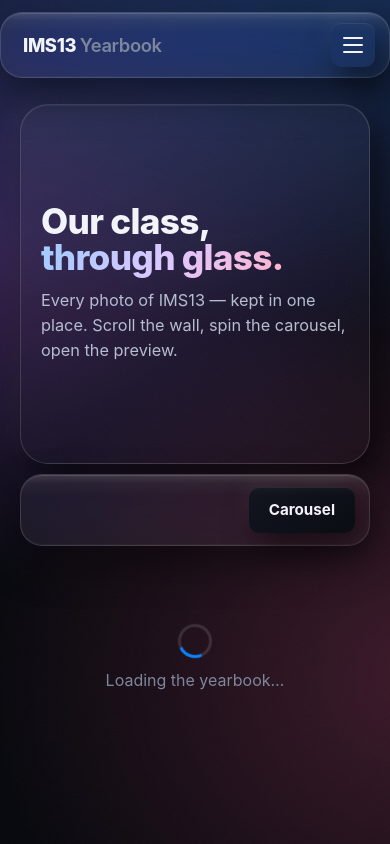
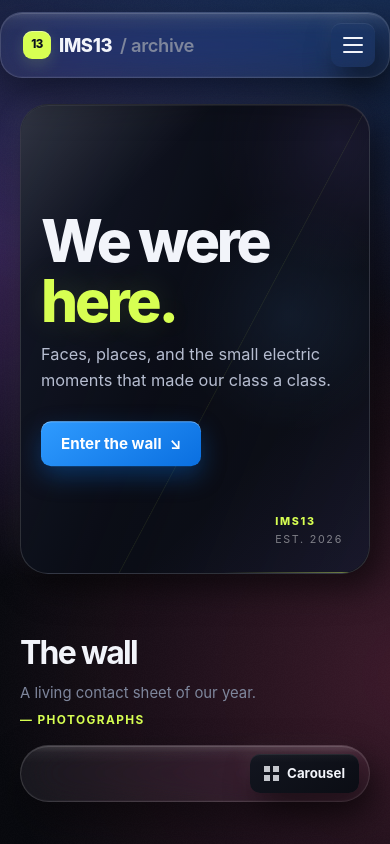
Before and after one commit to hopeese-s/yearbook13, a website: page public/index.html in a window 390 px wide. Shown: the top 844 px of the page. Drawn offline with nearby package versions, Linux system fonts and the light colour scheme.

Commit message:
fix: harden Railway startup and refresh yearbook visual system

```diff
--- a/public/assets/css/base.css
+++ b/public/assets/css/base.css
@@ -27,6 +27,35 @@ body {
   overflow-x: hidden;
 }
 
+body::selection {
+  color: var(--ink-on-accent);
+  background: var(--accent-lime);
+}
+
+::selection {
+  color: var(--ink-on-accent);
+  background: var(--accent-lime);
+}
+
+::-webkit-scrollbar {
+  width: 10px;
+  height: 10px;
+}
+
+::-webkit-scrollbar-track {
+  background: var(--bg-0);
+}
+
+::-webkit-scrollbar-thumb {
+  background: rgba(255, 255, 255, 0.16);
+  border: 3px solid var(--bg-0);
+  border-radius: 999px;
+}
+
+::-webkit-scrollbar-thumb:hover {
+  background: rgba(255, 255, 255, 0.3);
+}
+
 /* Film-grain so the glass has something real to refract. */
 body::before {
   content: '';
@@ -44,6 +73,10 @@ h3 {
   font-family: var(--font-display);
   letter-spacing: -0.02em;
   margin: 0;
+}
+
+h1 {
+  letter-spacing: var(--display-tracking);
 }
 
 a {
--- a/public/assets/css/components.css
+++ b/public/assets/css/components.css
@@ -21,6 +21,23 @@
   letter-spacing: -0.02em;
   white-space: nowrap;
   padding-left: 8px;
+  display: inline-flex;
+  align-items: center;
+  gap: 8px;
+}
+
+.brand-mark {
+  display: grid;
+  place-items: center;
+  width: 28px;
+  height: 28px;
+  border-radius: 9px;
+  color: var(--ink-on-accent);
+  background: var(--accent-lime);
+  font-size: 0.72rem;
+  font-weight: 850;
+  letter-spacing: -0.06em;
+  box-shadow: 0 1px 0 rgba(255, 255, 255, 0.4) inset, 0 5px 16px rgba(215, 255, 82, 0.16);
 }
 
 .brand .year {
@@ -60,7 +77,7 @@
 .dock a[aria-current='page'] {
   color: #fff;
   background: var(--accent-soft);
-  box-shadow: 0 0 0 1px rgba(10, 132, 255, 0.4) inset;
+  box-shadow: 0 0 0 1px rgba(var(--accent-rgb), 0.4) inset;
 }
 
 /* Hamburger (mobile) */
@@ -187,8 +204,8 @@
 .chip.active {
   color: #fff;
   background: var(--accent-soft);
-  border-color: rgba(10, 132, 255, 0.5);
-  box-shadow: 0 0 14px rgba(10, 132, 255, 0.3);
+  border-color: rgba(var(--accent-rgb), 0.5);
+  box-shadow: 0 0 14px rgba(var(--accent-rgb), 0.3);
 }
 
 /* --- Toolbar --- */
@@ -217,6 +234,34 @@
   box-shadow: var(--neu-out);
 }
 
+.hero-archive {
+  min-height: 548px;
+  isolation: isolate;
+  background:
+    linear-gradient(112deg, rgba(20, 25, 42, 0.92) 0%, rgba(10, 13, 23, 0.66) 47%, rgba(15, 18, 30, 0.28) 100%),
+    radial-gradient(circle at 77% 45%, rgba(91, 167, 255, 0.18), transparent 31%),
+    radial-gradient(circle at 91% 8%, rgba(155, 123, 255, 0.22), transparent 24%),
+    var(--bg-1);
+}
+
+.hero-archive::before {
+  content: '';
+  position: absolute;
+  inset: 0;
+  z-index: -1;
+  opacity: 0.5;
+  background: linear-gradient(118deg, transparent 0 58%, rgba(215, 255, 82, 0.16) 58.1%, transparent 58.3%);
+}
+
+.hero-archive::after {
+  content: '';
+  position: absolute;
+  inset: 0;
+  border-radius: inherit;
+  pointer-events: none;
+  background: linear-gradient(135deg, rgba(255, 255, 255, 0.13), transparent 24%, transparent 72%, rgba(155, 123, 255, 0.09));
+}
+
 .hero-canvas,
 .hero-fallback {
   position: absolute;
@@ -230,6 +275,7 @@
   transform: translateY(-50%);
   max-width: 480px;
   pointer-events: none;
+  z-index: 2;
 }
 
 .hero-copy h1 {
@@ -239,16 +285,113 @@
 }
 
 .hero-copy h1 .glass-word {
-  background: linear-gradient(120deg, #9ecbff, #e0c7ff 55%, #ffb3cd);
-  -webkit-background-clip: text;
-  background-clip: text;
-  color: transparent;
+  color: var(--accent-lime);
+  text-shadow: 0 0 34px rgba(215, 255, 82, 0.14);
 }
 
 .hero-copy p {
   color: var(--ink-mid);
   margin: 12px 0 0;
   font-size: 1.02rem;
+}
+
+.hero-action {
+  pointer-events: auto;
+  margin-top: 28px;
+  color: var(--ink-on-accent);
+  background: var(--accent-lime);
+  box-shadow: 0 1px 0 rgba(255, 255, 255, 0.5) inset, 0 16px 32px rgba(215, 255, 82, 0.14);
+}
+
+.hero-index {
+  position: absolute;
+  right: 26px;
+  bottom: 24px;
+  display: grid;
+  gap: 2px;
+  color: rgba(255, 255, 255, 0.46);
+  font-size: 0.67rem;
+  letter-spacing: 0.16em;
+  text-transform: uppercase;
+  z-index: 2;
+}
+
+.hero-index span:first-child {
+  color: var(--accent-lime);
+  font-weight: 800;
+}
+
+.hero-gridline {
+  position: absolute;
+  right: 0;
+  bottom: 0;
+  width: 42%;
+  height: 1px;
+  background: linear-gradient(90deg, transparent, var(--accent-lime));
+  opacity: 0.55;
+}
+
+.hero-mount {
+  position: absolute;
+  inset: 0;
+  z-index: 1;
+  pointer-events: none;
+}
+
+.hero-mount canvas,
+.hero-mount .hero-fallback {
+  pointer-events: auto;
+}
+
+.wall-heading {
+  display: flex;
+  align-items: end;
+  justify-content: space-between;
+  gap: 20px;
+  margin: 54px 0 16px;
+}
+
+.wall-heading .section-title {
+  margin: 0;
+  font-size: clamp(2rem, 4vw, 3.4rem);
+  letter-spacing: var(--display-tracking);
+}
+
+.wall-caption {
+  margin: 4px 0 0;
+  color: var(--ink-lo);
+  font-size: 0.93rem;
+}
+
+.wall-count {
+  color: var(--accent-lime);
+  font-size: 0.74rem;
+  font-weight: 750;
+  letter-spacing: 0.12em;
+  text-transform: uppercase;
+}
+
+.wall-toolbar {
+  border-radius: 999px;
+  padding: 8px 10px;
+  margin-bottom: 16px;
+}
+
+.view-toggle {
+  padding: 9px 14px;
+  font-size: 0.83rem;
+}
+
+.view-glyph {
+  width: 15px;
+  height: 15px;
+  display: inline-block;
+  background:
+    linear-gradient(var(--ink-hi) 0 0) 0 0 / 6px 6px no-repeat,
+    linear-gradient(var(--ink-hi) 0 0) 9px 0 / 6px 6px no-repeat,
+    linear-gradient(var(--ink-hi) 0 0) 0 9px / 6px 6px no-repeat,
+    linear-gradient(var(--ink-hi) 0 0) 9px 9px / 6px 6px no-repeat;
+  opacity: 0.8;
 }
 
 /* --- Cards (photo tiles) --- */
@@ -502,7 +645,7 @@
 
 .filmstrip img.current {
   opacity: 1;
-  box-shadow: 0 0 0 2px var(--accent), 0 0 16px rgba(10, 132, 255, 0.4);
+  box-shadow: 0 0 0 2px var(--accent), 0 0 16px rgba(var(--accent-rgb), 0.4);
   transform: translateY(-2px);
 }
 
@@ -539,8 +682,30 @@
     min-height: 360px;
   }
 
+  .hero-archive {
+    min-height: 470px;
+  }
+
   .hero-copy {
     max-width: 320px;
+  }
+
+  .hero-copy h1 {
+    font-size: clamp(3rem, 15vw, 4.5rem);
+  }
+
+  .hero-mount {
+    opacity: 0.68;
+  }
+
+  .wall-heading {
+    align-items: start;
+    flex-direction: column;
+    gap: 6px;
+  }
+
+  .wall-count {
+    margin: 0;
   }
 
   .mac-window {
--- a/public/assets/css/focus.css
+++ b/public/assets/css/focus.css
@@ -12,6 +12,6 @@
   outline-offset: 2px;
   border-radius: 6px;
   box-shadow:
-    0 0 0 4px rgba(10, 132, 255, 0.22),
-    0 0 18px rgba(10, 132, 255, 0.35);
+    0 0 0 4px rgba(var(--accent-rgb), 0.22),
+    0 0 18px rgba(var(--accent-rgb), 0.35);
 }
--- a/public/assets/css/tokens.css
+++ b/public/assets/css/tokens.css
@@ -22,8 +22,11 @@
   --ink-lo: #7e869c;
 
   /* --- Accent (iOS system blue, dark variant) --- */
-  --accent: #0a84ff;
-  --accent-soft: rgba(10, 132, 255, 0.22);
+  --accent: #5ba7ff;
+  --accent-rgb: 91, 167, 255;
+  --accent-soft: rgba(91, 167, 255, 0.18);
+  --accent-electric: #9b7bff;
+  --accent-lime: #d7ff52;
   --danger: #ff5f6b;
   --warn: #ffd60a;
   --ok: #32d583;
@@ -76,4 +79,9 @@
   --z-content: 10;
   --z-window: 100;
   --z-lightbox: 200;
+
+  /* --- Archive chrome --- */
+  --hairline: rgba(255, 255, 255, 0.11);
+  --ink-on-accent: #08101e;
+  --display-tracking: -0.055em;
 }
--- a/public/assets/js/admin/admin.js
+++ b/public/assets/js/admin/admin.js
@@ -167,7 +167,7 @@ document.getElementById('upload-btn').addEventListener('click', () => {
   const results = document.getElementById('upload-results');
   const button = document.getElementById('upload-btn');
   track.hidden = false;
-  fill.style.width = '0%';
+  fill.style.transform = 'scaleX(0)';
   results.replaceChildren();
   button.disabled = true;
 
@@ -184,7 +184,7 @@ document.getElementById('upload-btn').addEventListener('click', () => {
   const xhr = new XMLHttpRequest();
   xhr.open('POST', '/api/photos');
   xhr.upload.addEventListener('progress', (event) => {
-    if (event.lengthComputable) fill.style.width = `${Math.round((event.loaded / event.total) * 100)}%`;
+    if (event.lengthComputable) fill.style.transform = `scaleX(${event.loaded / event.total})`;
   });
   xhr.addEventListener('load', () => {
     button.disabled = false;
--- a/public/index.html
+++ b/public/index.html
@@ -16,31 +16,42 @@
 </head>
 <body>
   <header class="topbar glass" id="topbar">
-    <a class="brand" href="/">IMS13 <span class="year">Yearbook</span></a>
+    <a class="brand" href="/" aria-label="IMS13 Yearbook home"><span class="brand-mark">13</span><span>IMS13</span> <span class="year">/ archive</span></a>
     <button class="menu-btn" id="menu-btn" type="button" aria-expanded="false" aria-controls="dock" aria-label="Menu">
       <span></span>
     </button>
     <nav class="dock" id="dock" aria-label="Main">
-      <a href="/" aria-current="page">Gallery</a>
-      <a href="/admin.html">Admin</a>
-      <a href="/auth/google?returnTo=/">Sign in</a>
+      <a href="#gallery" aria-current="page">The wall</a>
+      <a href="#carousel-root" id="carousel-nav">Carousel</a>
+      <a href="/admin.html">Curator desk</a>
+      <a class="nav-signin" href="/auth/google?returnTo=/">Sign in</a>
     </nav>
   </header>
 
   <main>
-    <section class="hero" id="hero" aria-label="IMS13 yearbook intro">
+    <section class="hero hero-archive" id="hero" aria-label="IMS13 yearbook intro">
       <div class="hero-copy">
-        <h1>Our class,<br><span class="glass-word">through glass.</span></h1>
-        <p>Every photo of IMS13 — kept in one place. Scroll the wall, spin the carousel, open the preview.</p>
+        <h1>We were<br><span class="glass-word">here.</span></h1>
+        <p>Faces, places, and the small electric moments that made our class a class.</p>
+        <a class="btn primary hero-action" href="#gallery">Enter the wall <span aria-hidden="true">↘</span></a>
       </div>
+      <div class="hero-index" aria-hidden="true"><span>IMS13</span><span>EST. 2026</span></div>
       <div class="hero-mount" id="hero-mount" aria-hidden="true"></div>
+      <div class="hero-gridline" aria-hidden="true"></div>
     </section>
 
     <section id="gallery" aria-label="Photo gallery">
-      <div class="toolbar glass">
+      <div class="wall-heading">
+        <div>
+          <h2 class="section-title">The wall</h2>
+          <p class="wall-caption">A living contact sheet of our year.</p>
+        </div>
+        <p class="wall-count" id="wall-count">— photographs</p>
+      </div>
+      <div class="toolbar glass wall-toolbar">
         <div class="chips" id="collection-chips" role="toolbar" aria-label="Filter by collection"></div>
         <div class="spacer"></div>
-        <button class="btn" id="view-carousel" type="button">Carousel</button>
+        <button class="btn view-toggle" id="view-carousel" type="button"><span class="view-glyph" aria-hidden="true"></span> <span id="view-label">Carousel</span></button>
       </div>
 
       <div id="gallery-state" class="state-panel" aria-live="polite">
--- a/server.js
+++ b/server.js
@@ -1,17 +1,15 @@
 // Thin bootstrap ONLY: compose dependencies -> build app -> listen.
 // All logic lives in src/ (see BUILD-PLAN.md architecture contract).
 import 'dotenv/config';
-import path from 'node:path';
 import { loadEnv } from './src/config/env.js';
 import { createApp } from './src/server/app.js';
 import { createStorage } from './src/storage/index.js';
-import { createJsonRepository } from './src/data/json.repository.js';
-import { paths } from './src/config/paths.js';
+import { createRepository } from './src/data/index.js';
 import { logger } from './src/util/logger.js';
 
 const config = loadEnv();
 const storage = await createStorage(config);
-const repository = createJsonRepository({ file: path.join(paths.data(config), 'photos.json') });
+const repository = await createRepository(config);
 const app = await createApp(config, { storage, repository });
 
 const server = app.listen(config.port, () => {
```
Also changed, not shown: public/assets/css/admin.css (+9 -7 lines), public/assets/js/main.js (+25 -1 lines), src/config/env.js (+6 -3 lines), src/server/app.js (+12 -6 lines), tests/env.test.js (+11 -0 lines), tests/smoke/app.test.js (+8 -0 lines), 1 other file.
